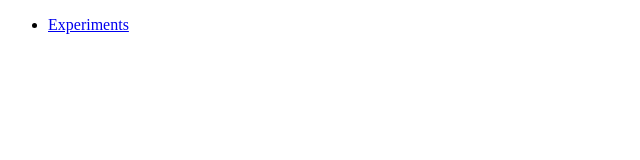
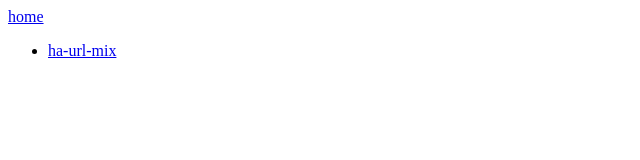
Before and after one commit to maboa/maboa.github.io, a plain HTML site: page experiments/index.html in a window 1280 px wide. Shown: the whole page, without its empty margins (0-640 px from the left). Drawn offline with Linux system fonts and the light colour scheme.

Commit message:
adding experiments

```diff
--- a/index.html
+++ b/experiments/index.html
@@ -5,8 +5,9 @@
   <title>maboa.github.io</title>
 </head>
 <body>
+<a href="/">home</a>
 <ul>
-	<li><a href="experiments">Experiments</a>
+	<li><a href="ha-url-mix">ha-url-mix</a>
 </ul>
 </body>
 </html>
```
